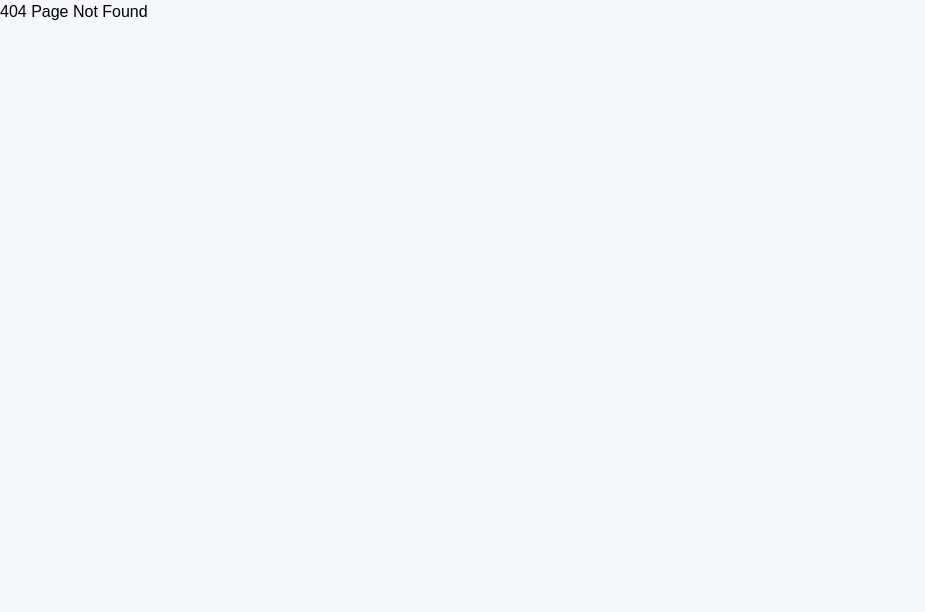
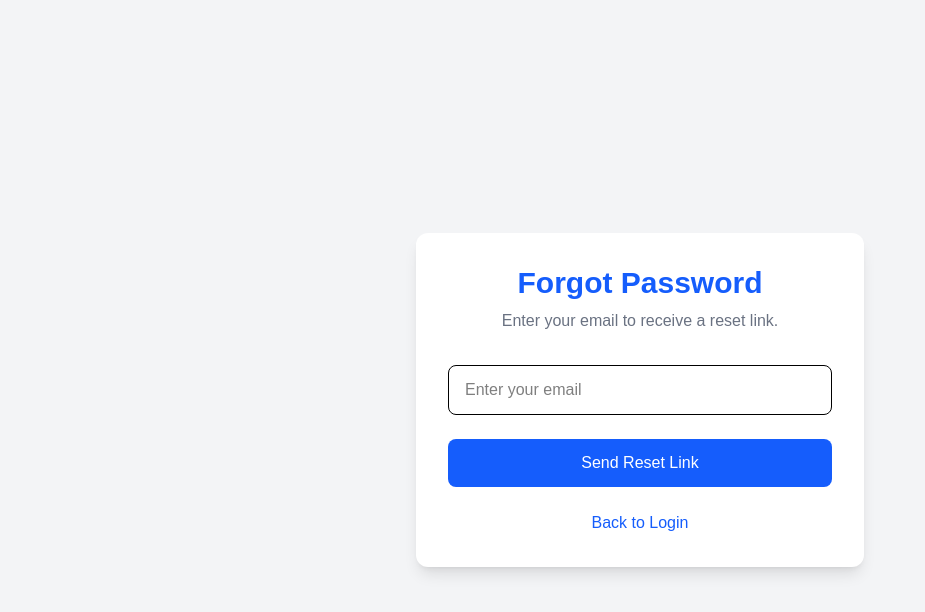
Before and after one commit to MothukuriVyshnavi/ai-expense-tracker, a React (Vite) app in the folder client/: page /forgot-password in a window 1280 px wide. Before the commit this address had no page. Shown: the top 612 px of the page, without its empty margins (0-925 px from the left). Built offline with nearby package versions, Linux system fonts and the light colour scheme.

Commit message:
Add Day 3 authentication UI

```diff
--- a/client/src/App.jsx
+++ b/client/src/App.jsx
@@ -7,24 +7,25 @@ import Dashboard from "./pages/Dashboard";
 import Login from "./pages/Login";
 import Register from "./pages/Register";
 import Profile from "./pages/Profile";
+import ForgotPassword from "./pages/ForgotPassword";
 import NotFound from "./pages/NotFound";
 
 function App() {
   return (
     <Routes>
-      {/* Pages that use Navbar + Footer */}
+
       <Route element={<MainLayout />}>
         <Route path="/" element={<Home />} />
         <Route path="/dashboard" element={<Dashboard />} />
         <Route path="/profile" element={<Profile />} />
       </Route>
 
-      {/* Authentication Pages */}
       <Route path="/login" element={<Login />} />
       <Route path="/register" element={<Register />} />
+      <Route path="/forgot-password" element={<ForgotPassword />} />
 
-      {/* 404 Page */}
       <Route path="*" element={<NotFound />} />
+
     </Routes>
   );
 }
--- /dev/null
+++ b/client/src/pages/ForgotPassword.jsx
@@ -0,0 +1,50 @@
+import { Link } from "react-router-dom";
+
+function ForgotPassword() {
+
+  return (
+
+    <div className="min-h-screen bg-gray-100 flex items-center justify-center px-4">
+
+      <div className="bg-white shadow-lg rounded-xl p-8 w-full max-w-md">
+
+        <h1 className="text-3xl font-bold text-center text-blue-600">
+          Forgot Password
+        </h1>
+
+        <p className="text-center text-gray-500 mt-2 mb-8">
+          Enter your email to receive a reset link.
+        </p>
+
+        <input
+          type="email"
+          placeholder="Enter your email"
+          className="w-full border rounded-lg px-4 py-3 mb-6 focus:outline-none focus:ring-2 focus:ring-blue-500"
+        />
+
+        <button
+          className="w-full bg-blue-600 text-white py-3 rounded-lg hover:bg-blue-700 transition"
+        >
+          Send Reset Link
+        </button>
+
+        <p className="text-center mt-6">
+
+          <Link
+            to="/login"
+            className="text-blue-600 hover:underline"
+          >
+            Back to Login
+          </Link>
+
+        </p>
+
+      </div>
+
+    </div>
+
+  );
+
+}
+
+export default ForgotPassword;
--- a/client/src/pages/Login.jsx
+++ b/client/src/pages/Login.jsx
@@ -1,7 +1,133 @@
+import { useState } from "react";
+import { Link } from "react-router-dom";
+
 function Login() {
-    return (
-        <h1>Login Page</h1>
-    );
+
+  const [showPassword, setShowPassword] = useState(false);
+
+  return (
+
+    <div className="min-h-screen bg-gray-100 flex items-center justify-center px-4">
+
+      <div className="bg-white shadow-lg rounded-xl p-8 w-full max-w-md">
+
+        {/* Header */}
+
+        <h1 className="text-3xl font-bold text-center text-blue-600">
+          AI Expense Tracker
+        </h1>
+
+        <h2 className="text-2xl font-semibold text-center mt-6">
+          Welcome Back
+        </h2>
+
+        <p className="text-center text-gray-500 mt-2 mb-8">
+          Sign in to continue
+        </p>
+
+        {/* Login Form */}
+
+        <form>
+
+          {/* Email */}
+
+          <div className="mb-5">
+
+            <label className="block mb-2 font-medium">
+              Email
+            </label>
+
+            <input
+              type="email"
+              placeholder="Enter your email"
+              className="w-full border rounded-lg px-4 py-3 focus:outline-none focus:ring-2 focus:ring-blue-500"
+            />
+
+          </div>
+
+          {/* Password */}
+
+          <div className="mb-5">
+
+            <label className="block mb-2 font-medium">
+              Password
+            </label>
+
+            <div className="relative">
+
+              <input
+                type={showPassword ? "text" : "password"}
+                placeholder="Enter your password"
+                className="w-full border rounded-lg px-4 py-3 pr-20 focus:outline-none focus:ring-2 focus:ring-blue-500"
+              />
+
+              <button
+                type="button"
+                onClick={() => setShowPassword(!showPassword)}
+                className="absolute right-4 top-3 text-blue-600 font-medium"
+              >
+                {showPassword ? "Hide" : "Show"}
+              </button>
+
+            </div>
+
+          </div>
+
+          {/* Remember Me */}
+
+          <div className="flex justify-between items-center mb-6">
+
+            <label className="flex items-center">
+
+              <input
+                type="checkbox"
+                className="mr-2"
+              />
+
+              Remember Me
+
+            </label>
+
+            <Link
+              to="/forgot-password"
+              className="text-blue-600 hover:underline"
+            >
+              Forgot Password?
+            </Link>
+
+          </div>
+
+          {/* Login Button */}
+
+          <button
+            className="w-full bg-blue-600 text-white py-3 rounded-lg hover:bg-blue-700 transition"
+          >
+            Login
+          </button>
+
+        </form>
+
+        {/* Register */}
+
+        <p className="text-center mt-6">
+
+          Don't have an account?{" "}
+
+          <Link
+            to="/register"
+            className="text-blue-600 font-semibold hover:underline"
+          >
+            Register
+          </Link>
+
+        </p>
+
+      </div>
+
+    </div>
+
+  );
+
 }
 
 export default Login;
```
